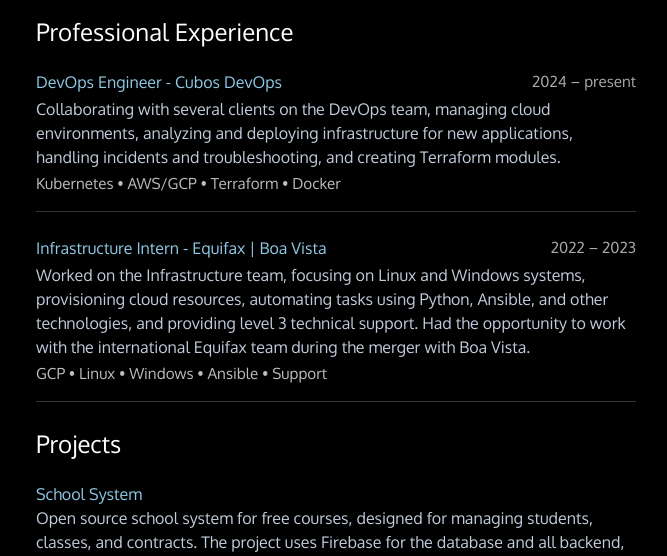
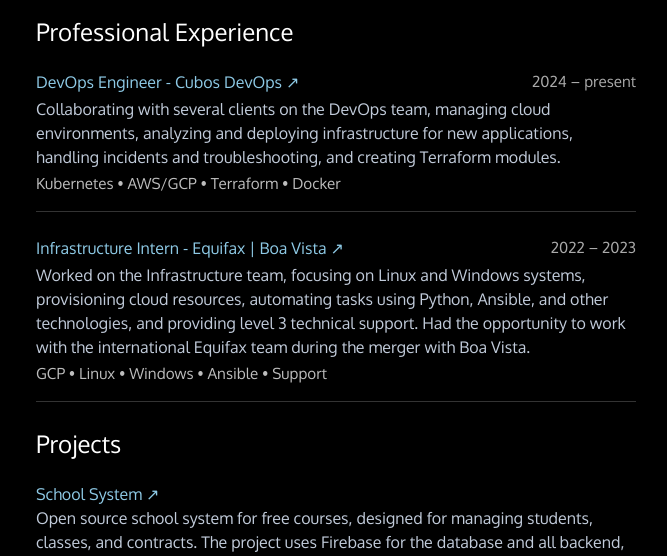
Before and after one commit to resendegu/resende.app, a React (Vite) app: page / in a window 1280 px wide. Shown: the part 393-949 px from the top of the page, without its empty margins (304-971 px from the left). Built offline with nearby package versions, Linux system fonts and the light colour scheme.

Commit message:
feat: add links to job and project entries, enhance styling for role and project links

```diff
--- a/src/App.css
+++ b/src/App.css
@@ -81,6 +81,18 @@
   color: #8ecae6;
 }
 
+.job-role-link {
+  color: #8ecae6;
+  text-decoration: none;
+  font-weight: 500;
+  transition: color 0.2s;
+}
+
+.job-role-link:hover {
+  color: #fff;
+  text-decoration: underline;
+}
+
 .job-period {
   color: #aaa;
   font-size: 0.95em;
@@ -108,6 +120,18 @@
 .project-name {
   font-weight: bold;
   color: #8ecae6;
+}
+
+.project-name-link {
+  color: #8ecae6;
+  text-decoration: none;
+  font-weight: 500;
+  transition: color 0.2s;
+}
+
+.project-name-link:hover {
+  color: #fff;
+  text-decoration: underline;
 }
 
 .project-desc {
@@ -184,7 +208,7 @@
 .profile-title {
   font-size: 16px;
   color: rgb(193, 203, 218);
-  margin-top: 0.2rem;
+  margin-top: 0.05rem;
   font-weight: 400;
 }
 
--- a/src/App.tsx
+++ b/src/App.tsx
@@ -8,12 +8,14 @@
   period: string;
   description: string;
   stack: string;
+  link?: string;
 }
 
 interface Project {
   name: string;
   description: string;
   stack: string;
+  link?: string;
 }
 
 function App() {
@@ -97,10 +99,8 @@
         </div>
 
         <div className="profile-info">
-
           <h1>Gustavo Resende</h1>
           <p className="profile-title">{t('about.titleLine')}</p>
-
         </div>
         <button
           className="lang-switcher-combo"
@@ -124,7 +124,13 @@
         {jobs.map((job, idx) => (
           <div key={idx} className="job-block">
             <div className="job-header">
-              <span className="job-role">{job.role}</span>
+              {job.link ? (
+                <a href={job.link} target="_blank" rel="noopener noreferrer" className="job-role-link">
+                  <span className="job-role">{job.role}</span> <span aria-label="external link" title="external link">↗</span>
+                </a>
+              ) : (
+                <span className="job-role">{job.role}</span>
+              )}
               <span className="job-period">{job.period}</span>
             </div>
             <div className="job-desc">{job.description}</div>
@@ -137,7 +143,13 @@
         <ul className="project-list">
           {projects.map((proj, idx) => (
             <li key={idx} className="project-block">
-              <div className="project-name">{proj.name}</div>
+              {proj.link ? (
+                <a href={proj.link} target="_blank" rel="noopener noreferrer" className="project-name-link">
+                  <div className="project-name">{proj.name} <span aria-label="external link" title="external link">↗</span></div>
+                </a>
+              ) : (
+                <div className="project-name">{proj.name}</div>
+              )}
               <div className="project-desc">{proj.description}</div>
               <div className="project-stack">{proj.stack}</div>
             </li>
--- a/src/locales/en.json
+++ b/src/locales/en.json
@@ -12,13 +12,15 @@
         "role": "DevOps Engineer - Cubos DevOps",
         "period": "2024 – present",
         "description": "Collaborating with several clients on the DevOps team, managing cloud environments, analyzing and deploying infrastructure for new applications, handling incidents and troubleshooting, and creating Terraform modules.",
-        "stack": "Kubernetes • AWS/GCP • Terraform • Docker"
+        "stack": "Kubernetes • AWS/GCP • Terraform • Docker",
+        "link": "https://cubos.io/"
       },
       {
         "role": "Infrastructure Intern - Equifax | Boa Vista",
         "period": "2022 – 2023",
         "description": "Worked on the Infrastructure team, focusing on Linux and Windows systems, provisioning cloud resources, automating tasks using Python, Ansible, and other technologies, and providing level 3 technical support. Had the opportunity to work with the international Equifax team during the merger with Boa Vista.",
-        "stack": "GCP • Linux • Windows • Ansible • Support"
+        "stack": "GCP • Linux • Windows • Ansible • Support",
+        "link": "https://www.equifax.com.br/"
       }
     ]
   },
@@ -28,17 +30,19 @@
       {
         "name": "School System",
         "description": "Open source school system for free courses, designed for managing students, classes, and contracts. The project uses Firebase for the database and all backend, written in JavaScript with ReactJS.",
-        "stack": "ReactJS • JavaScript • Firebase"
+        "stack": "ReactJS • JavaScript • Firebase",
+        "link": "https://github.com/resendegu/sistema-escolar"
       },
       {
         "name": "OCS Inventory",
         "description": "Internal internship project at Equifax | Boa Vista to provision an OCS Inventory instance and automate agent installation on company servers. Had the opportunity to set up Linux servers and Cloud SQL on GCP from scratch, as well as create automations using Ansible and AWX (Ansible Tower).",
-        "stack": "Ansible • GCP • Linux • Python"
+        "stack": "Ansible • GCP • Linux • Python",
+        "link": "https://github.com/resendegu/ocs-inventory"
       }
     ]
   },
   "footer": {
-    "easterEgg": "Yes, Static Shock is my favorite Super Hero."
+    "easterEgg": "Static Shock is my favorite Super Hero."
   },
   "links": {
     "title": "Links"
--- a/src/locales/pt.json
+++ b/src/locales/pt.json
@@ -12,13 +12,15 @@
         "role": "Engenheiro DevOps - Cubos DevOps",
         "period": "2024 – presente",
         "description": "Colaborando com diversos clientes no time de DevOps, realizando gerenciamento de nuvem, analisando e subindo infraestrutura de novas aplicações, atuação em incidentes e troubleshooting, criações em módulos Terraform.",
-        "stack": "Kubernetes • AWS/GCP • Terraform • Docker"
+        "stack": "Kubernetes • AWS/GCP • Terraform • Docker",
+        "link": "https://cubos.io/"
       },
       {
         "role": "Estagiário de Infraestrutura - Equifax | Boa Vista",
         "period": "2022 – 2023",
         "description": "Atuação no time de Infraestrutura, com foco em sistemas Linux e Windows, provisionamento de recursos em nuvem, automações de tarefas usando Python, Ansible e outras tecnologias, suporte técnico de nível 3. Tive a oportunidade trabalhar com a equipe internacional da Equifax na fusão com a Boa Vista.",
-        "stack": "GCP • Linux • Windows • Ansible • Suporte"
+        "stack": "GCP • Linux • Windows • Ansible • Suporte",
+        "link": "https://www.equifax.com.br/"
       }
     ]
   },
@@ -28,17 +30,19 @@
       {
         "name": "Sistema Escolar",
         "description": "Sistema escolar open source voltado para cursos livres para gerenciamento de alunos, turmas, contratos. O projeto utiliza o Firebase para banco de dados e todo o Back-end, escrito em JavaScript com ReactJS.",
-        "stack": "ReactJS • JavaScript • Firebase"
+        "stack": "ReactJS • JavaScript • Firebase",
+        "link": "https://github.com/resendegu/sistema-escolar-react"
       },
       {
         "name": "OCS Inventory",
         "description": "Projeto interno de estágio na Equifax | Boa Vista com o objetivo de provisionar uma instância do OCS Inventory e automatizar a instalação dos agentes nos servidores da empresa. Tive a oportunidade de subir do zero servidores Linux e Cloud SQL no GCP, além de criar automações usando Ansible e o AWX (Ansible Tower).",
-        "stack": "Ansible • GCP • Linux • Python"
+        "stack": "Ansible • GCP • Linux • Python",
+        "link": "https://linkedin.com/in/resendegu"
       }
     ]
   },
   "footer": {
-    "easterEgg": "Sim, Super Choque é meu super-herói favorito."
+    "easterEgg": "Super Choque é meu super-herói favorito."
   },
   "links": {
     "title": "Links"
```
